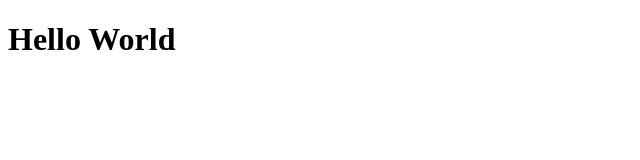
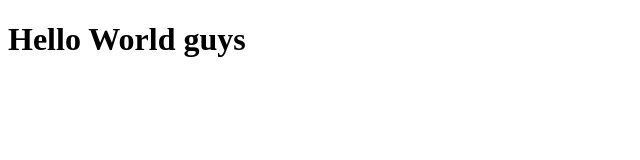
Before and after one commit to Wicker10gt/revou_test_day1, a plain HTML site: page index.html in a window 1280 px wide. Shown: the whole page, without its empty margins (0-640 px from the left). Drawn offline with Linux system fonts and the light colour scheme.

Commit message:
Update wording

```diff
--- a/index.html
+++ b/index.html
@@ -3,5 +3,5 @@
     <head>
         <title>Test</title>
     </head>
-    <h1>Hello World</h1>
+    <h1>Hello World guys</h1>
 </html>
```
